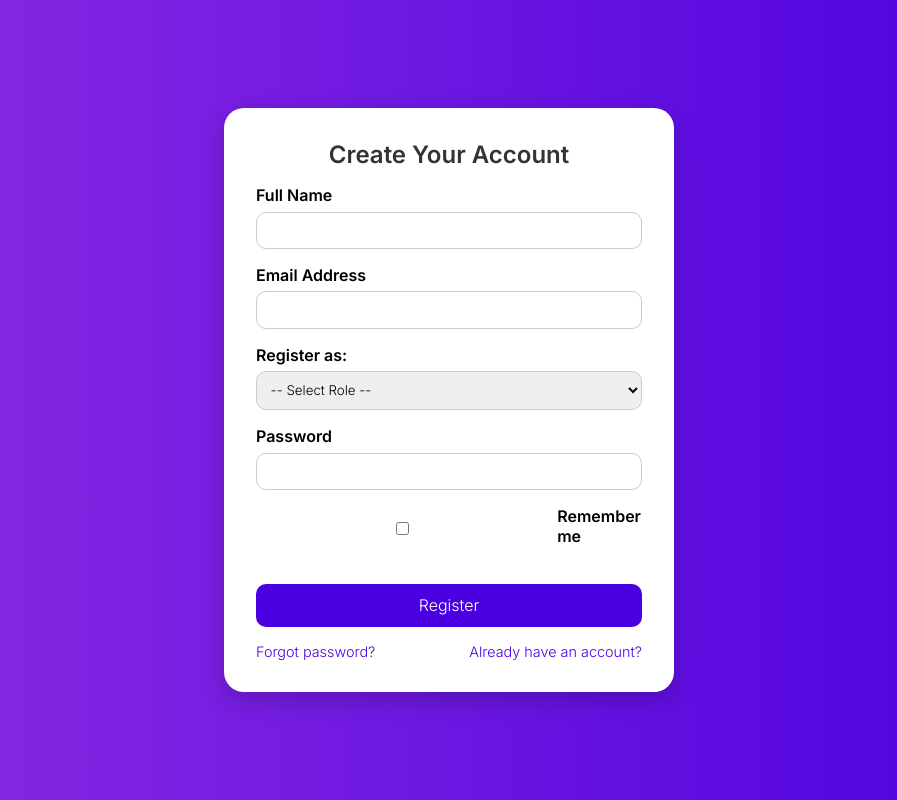
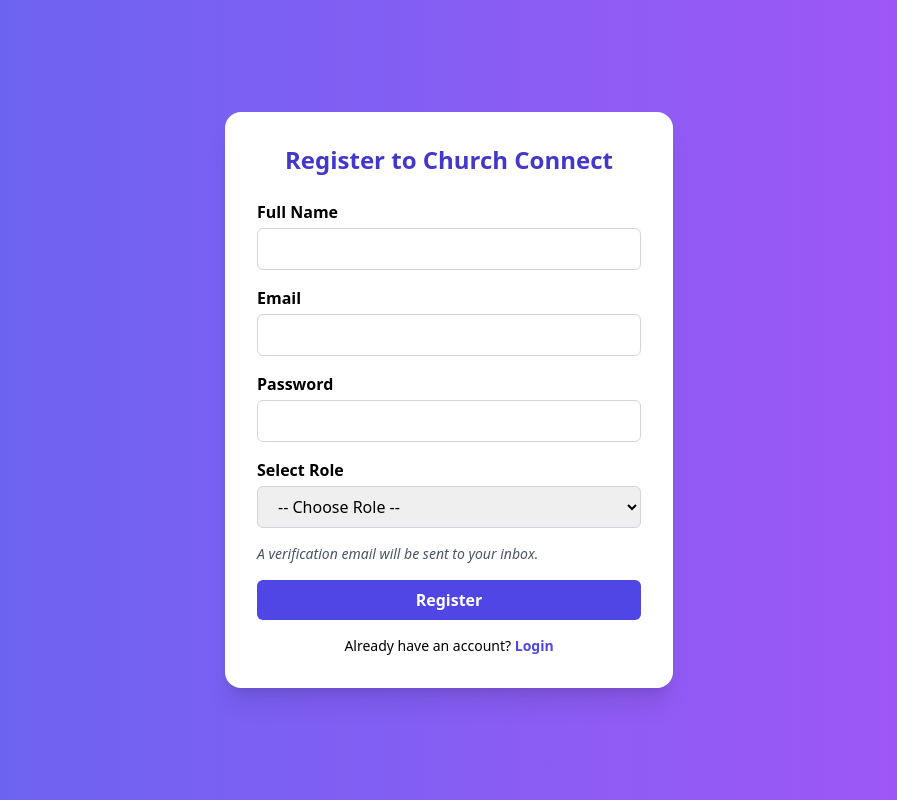
Before and after one commit to Herbie-njagi/church-platform, a plain HTML site: page register.html in a window 1280 px wide. Shown: the whole page, without its empty margins (191-1088 px from the left). Drawn offline with nearby package versions, Linux system fonts and the light colour scheme.

Commit message:
Update register.html

```diff
--- a/register.html
+++ b/register.html
@@ -3,168 +3,69 @@
 <head>
   <meta charset="UTF-8" />
   <meta name="viewport" content="width=device-width, initial-scale=1.0"/>
-  <title>Register - Church Connect</title>
-  <link href="https://fonts.googleapis.com/css2?family=Inter:wght@300;600&display=swap" rel="stylesheet"/>
-  <style>
-    * {
-      margin: 0;
-      padding: 0;
-      box-sizing: border-box;
-      font-family: 'Inter', sans-serif;
-    }
+  <title>Register | Church Connect</title>
+  <script src="https://cdn.tailwindcss.com"></script>
+</head>
+<body class="bg-gradient-to-r from-indigo-500 to-purple-500 min-h-screen flex items-center justify-center p-6">
 
-    body {
-      background: linear-gradient(to right, #8e2de2, #4a00e0);
-      height: 100vh;
-      display: flex;
-      justify-content: center;
-      align-items: center;
-      animation: fadeIn 1s ease-in-out;
-    }
-
-    @keyframes fadeIn {
-      from { opacity: 0; transform: translateY(-20px); }
-      to { opacity: 1; transform: translateY(0); }
-    }
-
-    .card {
-      background: #fff;
-      padding: 2rem;
-      border-radius: 20px;
-      box-shadow: 0 8px 24px rgba(0, 0, 0, 0.2);
-      width: 100%;
-      max-width: 450px;
-    }
-
-    h2 {
-      text-align: center;
-      margin-bottom: 1rem;
-      color: #333;
-    }
-
-    .form-group {
-      margin-bottom: 1rem;
-    }
-
-    label {
-      display: block;
-      margin-bottom: 0.4rem;
-      font-weight: 600;
-    }
-
-    input, select {
-      width: 100%;
-      padding: 0.6rem;
-      border: 1px solid #ccc;
-      border-radius: 10px;
-    }
-
-    .form-group.remember {
-      display: flex;
-      align-items: center;
-      gap: 0.5rem;
-    }
-
-    .btn {
-      background-color: #4a00e0;
-      color: #fff;
-      border: none;
-      width: 100%;
-      padding: 0.7rem;
-      font-size: 1rem;
-      border-radius: 10px;
-      cursor: pointer;
-      margin-top: 1rem;
-      transition: background 0.3s ease;
-    }
-
-    .btn:hover {
-      background-color: #3a00b3;
-    }
-
-    .link-group {
-      display: flex;
-      justify-content: space-between;
-      margin-top: 1rem;
-    }
-
-    .link-group a {
-      color: #4a00e0;
-      text-decoration: none;
-      font-size: 0.9rem;
-    }
-
-    .link-group a:hover {
-      text-decoration: underline;
-    }
-  </style>
-</head>
-<body>
-
-<div class="card">
-  <h2>Create Your Account</h2>
-  <form id="registerForm">
-    <div class="form-group">
-      <label for="fullName">Full Name</label>
-      <input type="text" id="fullName" required />
+  <div class="w-full max-w-md bg-white rounded-2xl shadow-xl p-8 space-y-6">
+    <h2 class="text-2xl font-bold text-center text-indigo-700">Register to Church Connect</h2>
+    <form id="registerForm" class="space-y-4">
+      <div>
+        <label class="block font-semibold mb-1">Full Name</label>
+        <input type="text" id="name" required class="w-full px-4 py-2 border border-gray-300 rounded-md focus:ring-2 focus:ring-indigo-400"/>
       </div>
 
-    <div class="form-group">
-      <label for="email">Email Address</label>
-      <input type="email" id="email" required />
+      <div>
+        <label class="block font-semibold mb-1">Email</label>
+        <input type="email" id="email" required class="w-full px-4 py-2 border border-gray-300 rounded-md focus:ring-2 focus:ring-indigo-400"/>
       </div>
 
-    <div class="form-group">
-      <label for="role">Register as:</label>
-      <select id="role" required>
-        <option value="">-- Select Role --</option>
+      <div>
+        <label class="block font-semibold mb-1">Password</label>
+        <input type="password" id="password" required class="w-full px-4 py-2 border border-gray-300 rounded-md focus:ring-2 focus:ring-indigo-400"/>
+      </div>
+
+      <div>
+        <label class="block font-semibold mb-1">Select Role</label>
+        <select id="role" required class="w-full px-4 py-2 border border-gray-300 rounded-md focus:ring-2 focus:ring-indigo-400">
+          <option value="">-- Choose Role --</option>
           <option value="member">Member</option>
           <option value="admin">Church Admin</option>
           <option value="developer">Developer</option>
         </select>
       </div>
 
-    <div class="form-group">
-      <label for="password">Password</label>
-      <input type="password" id="password" required />
-    </div>
+      <div class="text-sm text-gray-600 italic">A verification email will be sent to your inbox.</div>
 
-    <div class="form-group remember">
-      <input type="checkbox" id="remember" />
-      <label for="remember">Remember me</label>
-    </div>
+      <button type="submit" class="w-full bg-indigo-600 hover:bg-indigo-700 text-white py-2 rounded-md font-semibold">
+        Register
+      </button>
 
-    <div class="form-group">
-      <button type="submit" class="btn">Register</button>
-    </div>
-
-    <div class="link-group">
-      <a href="#" onclick="alert('Reset instructions sent to your email.')">Forgot password?</a>
-      <a href="login.html">Already have an account?</a>
-    </div>
+      <p class="text-sm text-center mt-4">Already have an account?
+        <a href="login.html" class="text-indigo-600 font-semibold hover:underline">Login</a>
+      </p>
     </form>
   </div>
 
   <script>
     document.getElementById("registerForm").addEventListener("submit", function (e) {
       e.preventDefault();
-
       const role = document.getElementById("role").value;
 
-    // Simulate email verification (for now just an alert)
-    alert("A verification link has been sent to your email.");
-
-    if (role === "developer") {
-      window.location.href = "developer-dashboard.html";
+      // Simulate email verification and redirect based on role
+      setTimeout(() => {
+        if (role === "member") {
+          window.location.href = "member-dashboard.html";
         } else if (role === "admin") {
           window.location.href = "church-admin-dashboard.html";
-    } else if (role === "member") {
-      window.location.href = "member-dashboard.html";
+        } else if (role === "developer") {
+          window.location.href = "developer-dashboard.html";
         } else {
           alert("Please select a valid role.");
         }
+      }, 1000); // Simulate delay for email verification
     });
   </script>
-
 </body>
 </html>
```
Lines whose indentation alone changed are shown as unchanged.
